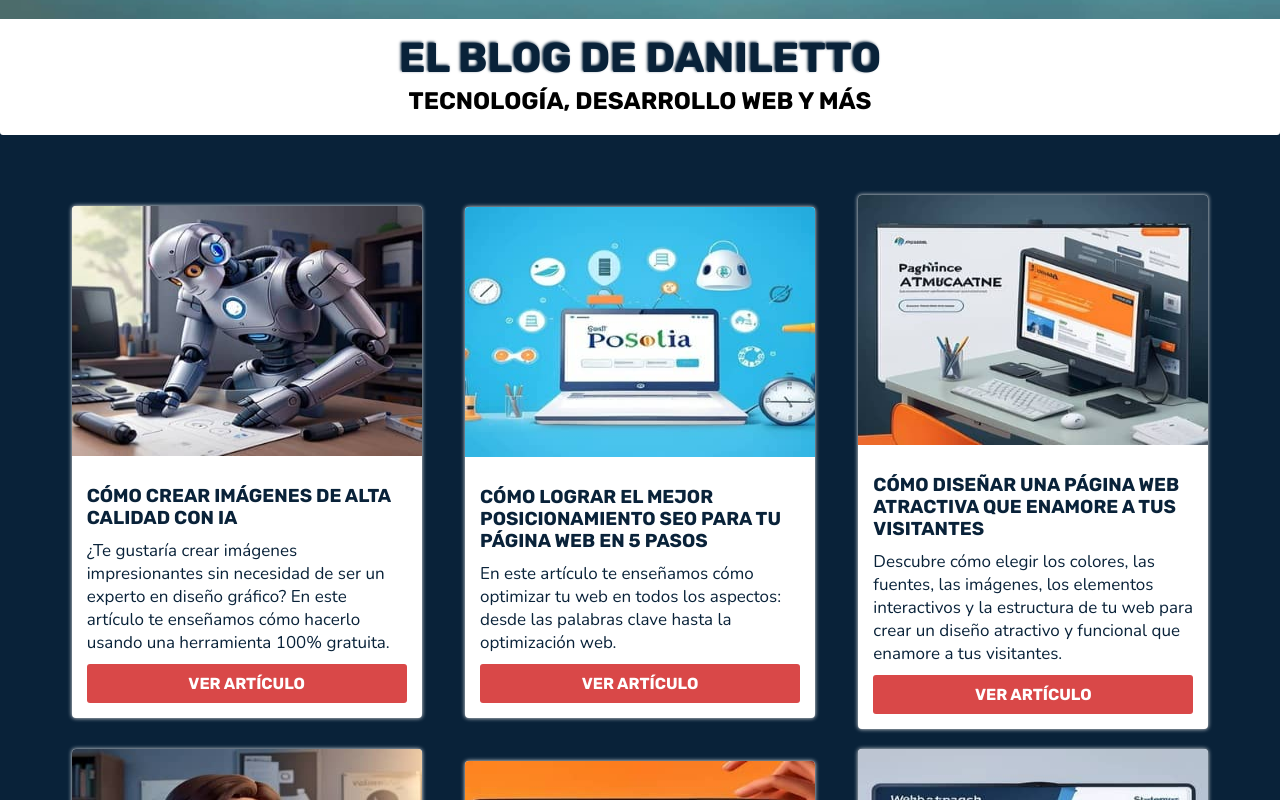
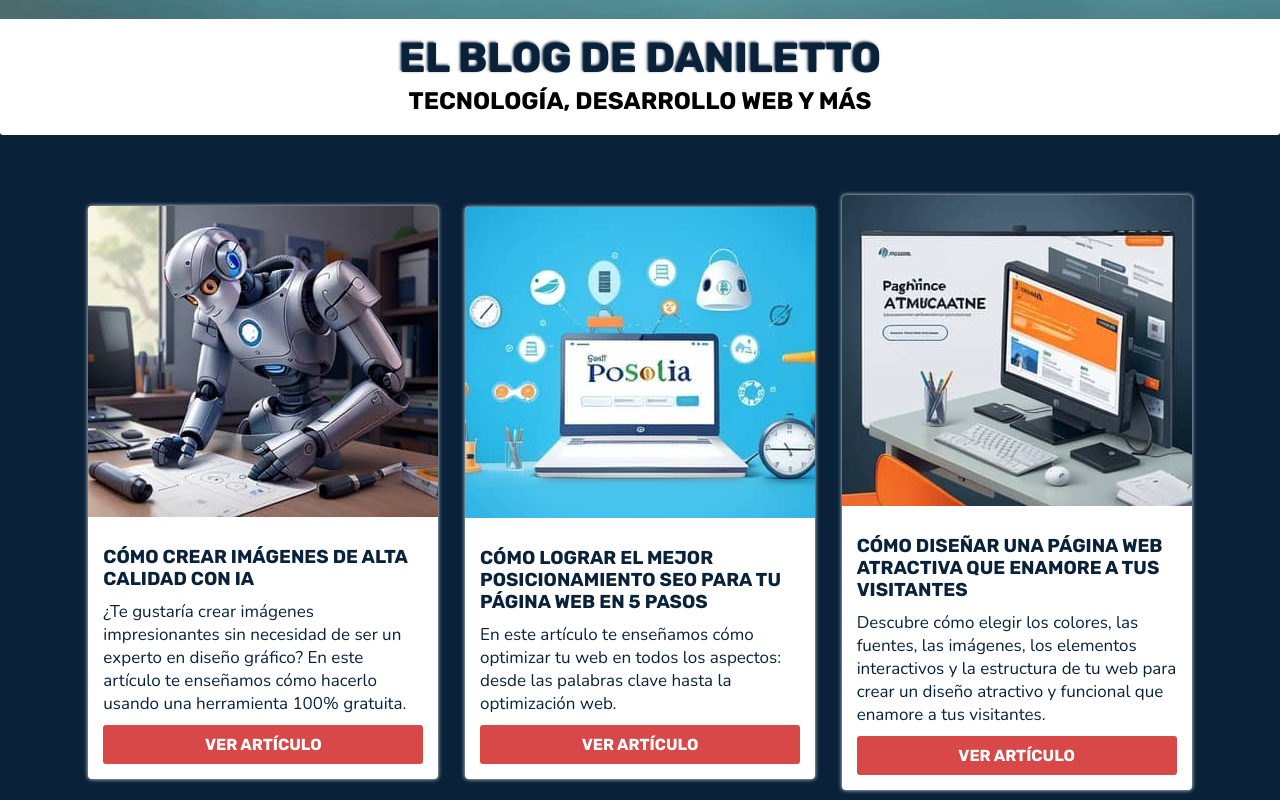
Before and after one commit to Danilett0/Daniletto, a React (Create React App) app: page /Blog in a window 1280 px wide. Shown: the part 800-1600 px from the top of the page. Built offline with nearby package versions, Linux system fonts and the light colour scheme.

Commit message:
nuevas mejoras optimizacion

```diff
--- a/src/styles/pages/Blog.css
+++ b/src/styles/pages/Blog.css
@@ -31,7 +31,7 @@ main .Articles {
   justify-content: space-around;
   align-items: center;
   flex-wrap: wrap;
-  max-width: 1200px;
+  max-width: 1150px;
   padding: 50px 10px;
 }
 
@@ -55,7 +55,7 @@ main .Articles .Article img {
   width: 100%;
   max-width: 350px;
   height: 100%;
-  max-height: 250px;
+  max-height: 311px;
 }
 
 main .Articles .Article .BodyCard {
```
